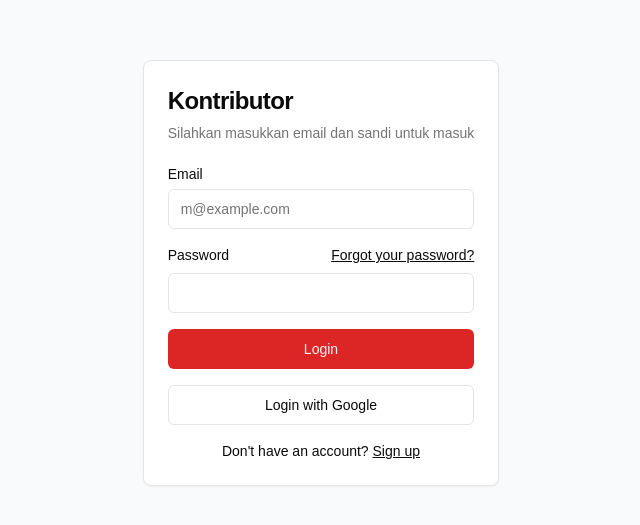
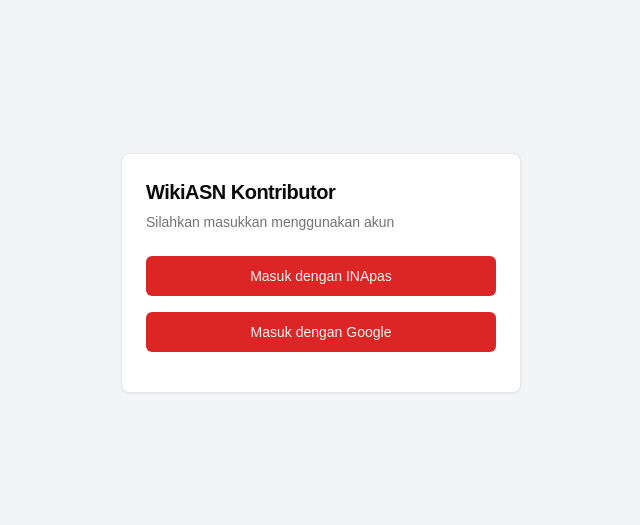
Before and after one commit to brafiadi/wikiasn, a Next.js app: page /login in a window 1280 px wide. Shown: the part 127-652 px from the top of the page, without its empty margins (319-959 px from the left). Built offline with nearby package versions, Linux system fonts and the light colour scheme.

Commit message:
update homepage and login page

```diff
--- a/package.json
+++ b/package.json
@@ -17,7 +17,7 @@
     "class-variance-authority": "^0.7.1",
     "clsx": "^2.1.1",
     "lucide-react": "0.469.0",
-    "next": "15.1.2",
+    "next": "15.1.3",
     "react": "^19.0.0",
     "react-dom": "^19.0.0",
     "recharts": "^2.15.0",
--- a/src/app/homepage.tsx
+++ b/src/app/homepage.tsx
@@ -41,19 +41,19 @@
 	return (
 		<div className="min-h-screen bg-gray-50/50 bg-[radial-gradient(ellipse_at_top,_var(--tw-gradient-stops))] from-gray-100 via-gray-50 to-white">
 			<div className="container mx-auto px-4">
-				<nav className="flex justify-end gap-8 py-4 text-sm align-middle">
-					{/* <select className="bg-transparent">
+				{/* <nav className="flex justify-end gap-8 py-4 text-sm align-middle">
+					<select className="bg-transparent">
 						<option>Choose Language</option>
 						<option>English</option>
 						<option>Español</option>
 						<option>Français</option>
-					</select> */}
-					{/* <Link href="#" className="text-gray-600 hover:text-gray-900">
+					</select>
+					<Link href="#" className="text-gray-600 hover:text-gray-900">
 						Libur Nasional
-					</Link>*/}
-					{/* <Link href="#" className="text-gray-400 hover:text-gray-900 pt-1">
+					</Link>
+					<Link href="#" className="text-gray-400 hover:text-gray-900 pt-1">
 							Peraturan
-						</Link>  */}
+						</Link>
 					<TooltipProvider>
 						<Tooltip delayDuration={100}>
 							<TooltipTrigger>
@@ -69,10 +69,10 @@
 							</TooltipContent>
 						</Tooltip>
 					</TooltipProvider>
-				</nav>
+				</nav> */}
 
 				<main className="mx-auto max-w-4xl p-4">
-					<div className="mb-12">
+					<div className="mt-4 mb-12">
 						<Suspense fallback={<WorkdayAlertSkeleTon />}>
 							<AlertWrapper>
 								<WorkdayAlert />
@@ -107,7 +107,7 @@
 							</Button>
 						</div>
 
-						<div className="grid grid-cols-1 md:grid-cols-3 gap-4 w-full max-w-2xl mb-8">
+						<div className="grid grid-cols-1 md:grid-cols-3 gap-4 w-full max-w-2xl mb-2">
 							<Suspense>
 								{data.map((item: MenuData) => (
 									<Link
@@ -138,6 +138,12 @@
 								))}
 							</Suspense>
 						</div>
+
+						<div className="mb-8 text-red-500 underline text-sm">
+							<Link href='/login'>
+							Masuk sebagai kontributor
+							</Link>
+						</div>
 					</div>
 				</main>
 			</div>
--- a/src/app/login/login-form.tsx
+++ b/src/app/login/login-form.tsx
@@ -13,16 +13,16 @@
 
 export function LoginForm() {
 	return (
-		<Card className="mx-auto max-w-sm">
+		<Card className="mx-auto max-w-sm min-w-[400px]">
 			<CardHeader>
-				<CardTitle className="text-2xl">Kontributor</CardTitle>
+				<CardTitle className="text-xl">WikiASN Kontributor</CardTitle>
 				<CardDescription>
-					Silahkan masukkan email dan sandi untuk masuk
+					Silahkan masukkan menggunakan akun
 				</CardDescription>
 			</CardHeader>
 			<CardContent>
 				<div className="grid gap-4">
-					<div className="grid gap-2">
+						{/* <div className="grid gap-2">
 						<Label htmlFor="email">Email</Label>
 						<Input
 							id="email"
@@ -39,19 +39,19 @@
 							</Link>
 						</div>
 						<Input id="password" type="password" required />
-					</div>
-					<Button type="submit" className="w-full">
-						Login
+					</div> */}
+					<Button  className="w-full">
+						Masuk dengan INApas
 					</Button>
-					<Button variant="outline" className="w-full">
-						Login with Google
+					<Button className="w-full">
+						Masuk dengan Google
 					</Button>
 				</div>
 				<div className="mt-4 text-center text-sm">
-					Don&apos;t have an account?{" "}
+					{/* Don&apos;t have an account?{" "}
 					<Link href="#" className="underline">
 						Sign up
-					</Link>
+					</Link> */}
 				</div>
 			</CardContent>
 		</Card>
--- a/src/app/login/page.tsx
+++ b/src/app/login/page.tsx
@@ -2,7 +2,7 @@
 
 export default function Page() {
 	return (
-		<div className="flex h-screen w-full items-center justify-center px-4 bg-gray-50">
+		<div className="flex h-screen w-full items-center justify-center px-4 bg-gray-100">
 			<LoginForm />
 		</div>
 	);
--- a/src/app/tunjangan-kinerja/[instansi]/page.tsx
+++ b/src/app/tunjangan-kinerja/[instansi]/page.tsx
@@ -18,7 +18,7 @@
 	besaran: number;
 }
 
-export const dynamic = "force-dynamic";
+// export const dynamic = "force-dynamic";
 
 // or Dynamic metadata
 export async function generateMetadata({
--- a/src/components/workday-alert.tsx
+++ b/src/components/workday-alert.tsx
@@ -42,12 +42,12 @@
 			>
 				{isWork
 					? `Hari ini ${data.hari_ini}. ${data.pesan}!`
-					: `Hari ini ${data.hari_ini}. ${data.pesan}`}
+					: `Hari ini ${data.hari_ini}. ${data.pesan}!`}
 			</p>
 		</div>
 	);
 }
 
 export function WorkdayAlertSkeleTon() {
-	return <Skeleton className="w-full h-full" />;
+	return <Skeleton className="w-full h-[80px]" />;
 }
```
Also changed, not shown: 1 other file (tests, documents, lock files or other folders).
